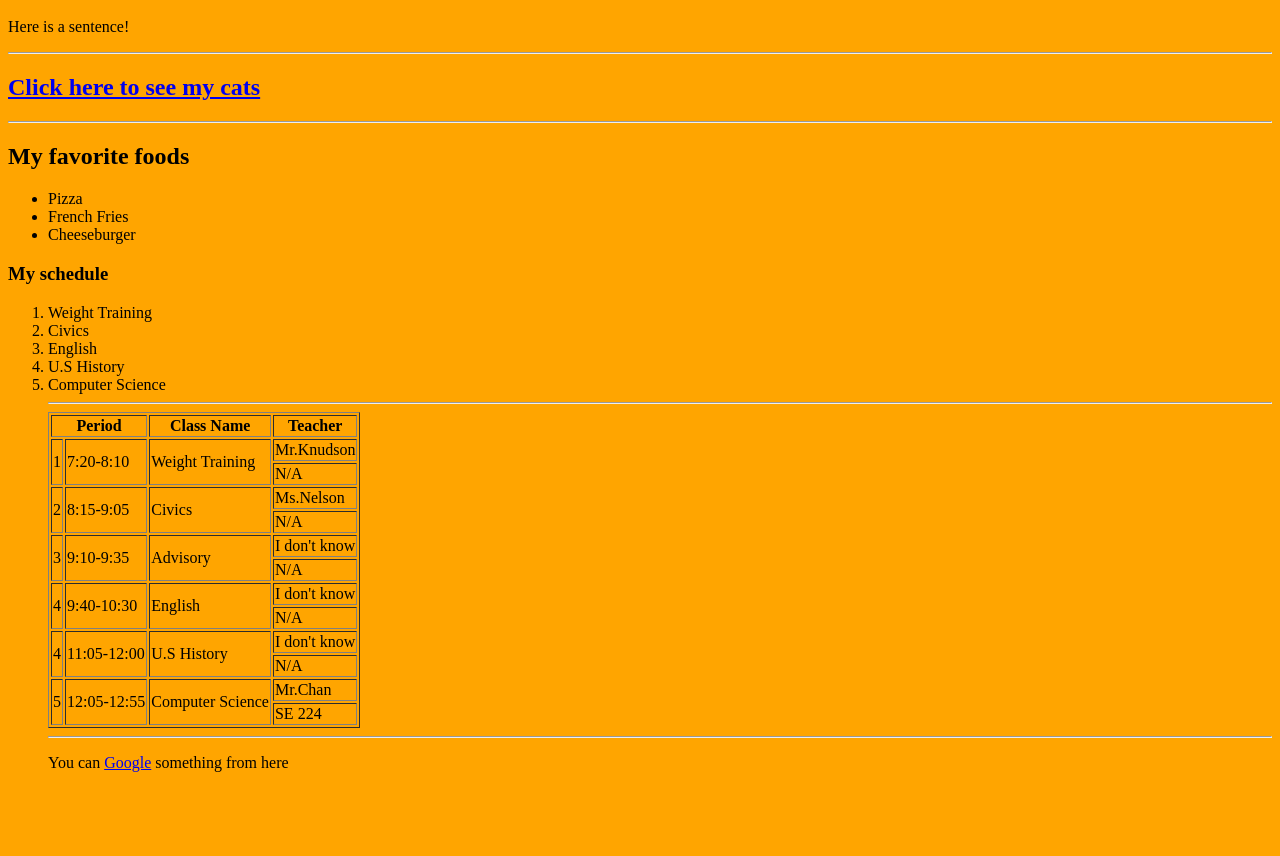
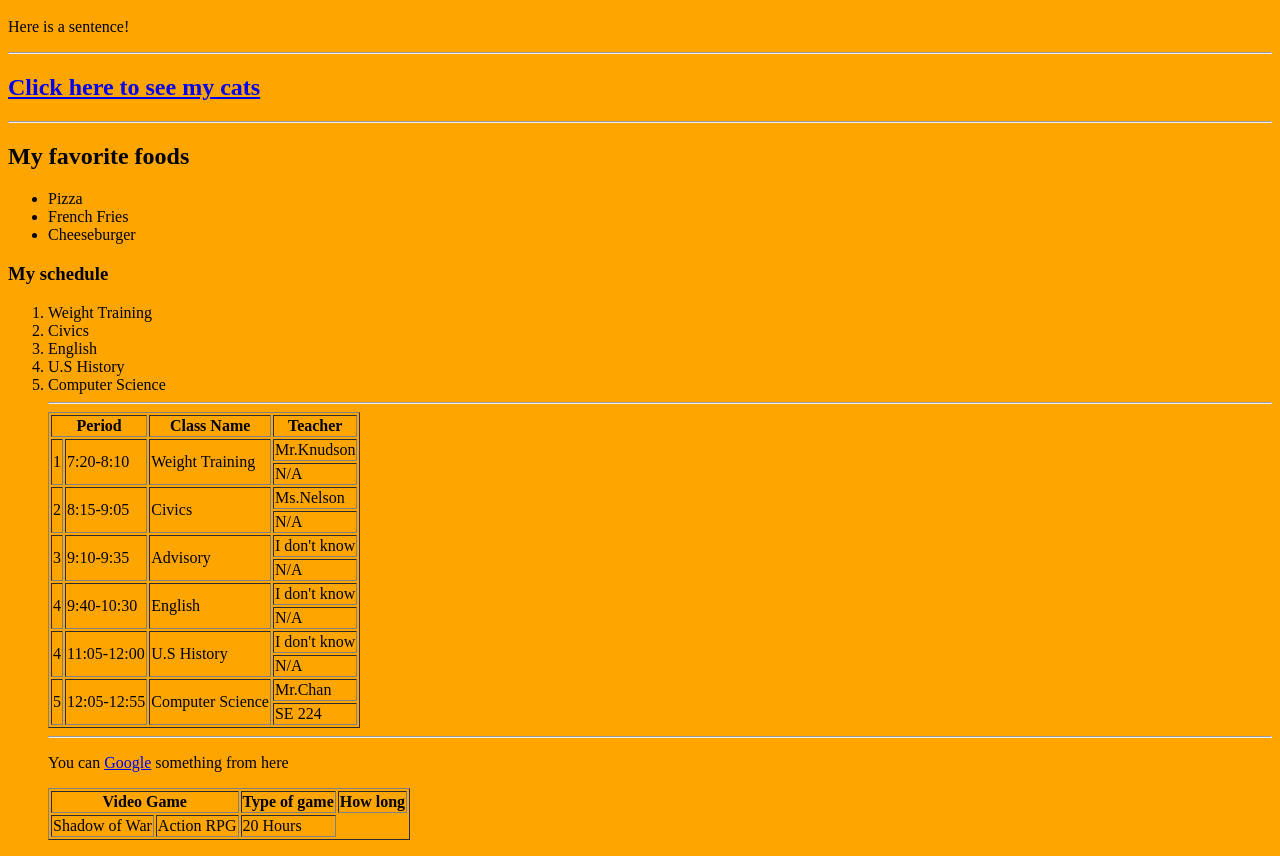
Before and after one commit to Sebastian2200/csp2021, a plain HTML site: page index.html in a window 1280 px wide. Shown: the part 48-904 px from the top of the page. Before the commit the page ends 836 px from the top, so only its background shows below. Drawn offline with Linux system fonts and the light colour scheme.

Commit message:
Update index.html

```diff
--- a/index.html
+++ b/index.html
@@ -84,6 +84,17 @@
       </tr>
     </table>
     <hr>
+   <table border=1px>
+     <tr>
+       <th colspan=2>Video Game</th>
+       <th>Type of game</th>
+       <th>How long</th>
+      </tr>
+     <tr>
+         <td rowspan=2>Shadow of War</td>
+         <td rowspan=2>Action RPG</td>
+         <td rowspan=2>20 Hours</td>
+      </tr>
     <p>You can <a href="https://www.google.com">Google<a/> something from here</p>
   </body>
 </html>
```
